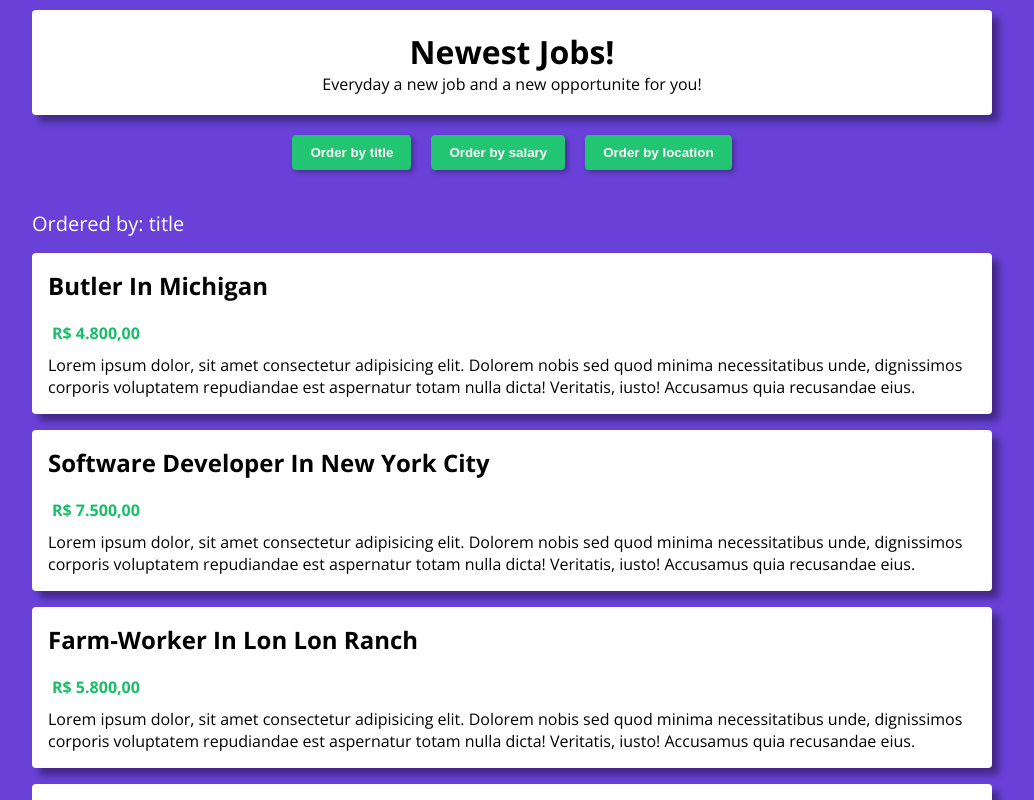
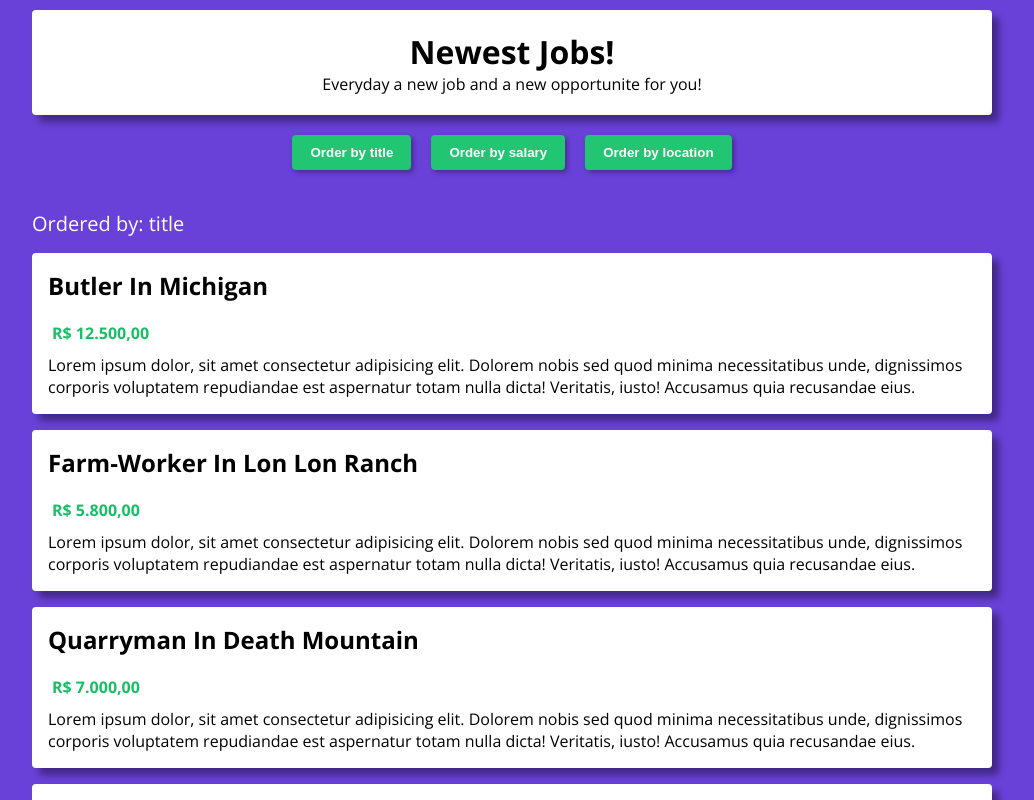
Before and after one commit to italoknd/New-Jobs, a Vue app: page / in a window 1280 px wide. Shown: the top 800 px of the page, without its empty margins (128-1162 px from the left). Built offline with nearby package versions, Linux system fonts and the light colour scheme.

Commit message:
adjust on list

```diff
--- a/src/App.vue
+++ b/src/App.vue
@@ -18,23 +18,23 @@ const jobs = ref<IJob[]>([
   {
     title: "Software Developer",
     location: "New York City",
-    salary: 7500,
+    salary: 7500.0,
     id: 1
   },
   {
     title: "Butler",
     location: "Michigan",
-    salary: 4800,
-    id: 1
+    salary: 12500.0,
+    id: 2
   },
   {
-    title: "farm-worker",
+    title: "Farm-worker",
     location: "lon lon ranch",
     salary: 5800.0,
     id: 2
   },
   {
-    title: "quarryman",
+    title: "Quarryman",
     location: "death mountain",
     salary: 7000.0,
     id: 3
```
